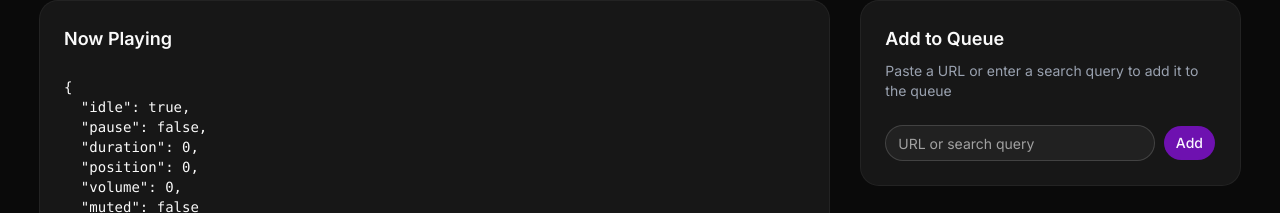
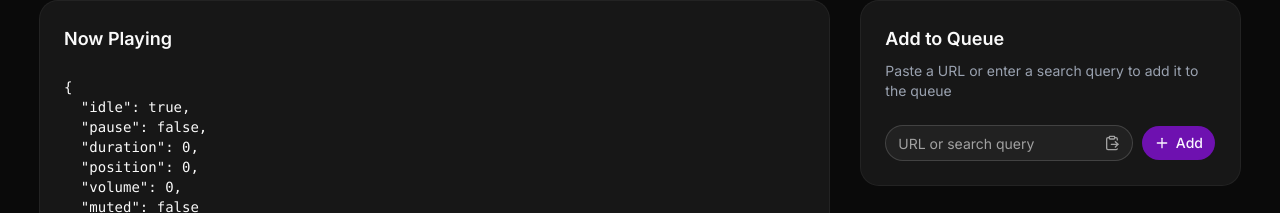
Before and after one commit to yvbbrjdr/ymq, a Next.js app in the folder apps/jukebox/: page / in a window 1280 px wide. Shown: the part 183-396 px from the top of the page. Built offline with nearby package versions, Linux system fonts and the light colour scheme; no server answers; sample sign-in values are in the browser's storage.

Commit message:
feat(jukebox): input group for add to queue

```diff
--- a/apps/jukebox/src/app/page.tsx
+++ b/apps/jukebox/src/app/page.tsx
@@ -2,8 +2,13 @@
 
 import { Button } from "@/components/ui/button";
 import { Card, CardContent, CardHeader } from "@/components/ui/card";
-import { Input } from "@/components/ui/input";
-import { LogOut, Radio, User } from "lucide-react";
+import {
+  InputGroup,
+  InputGroupAddon,
+  InputGroupButton,
+  InputGroupInput,
+} from "@/components/ui/input-group";
+import { ClipboardPaste, LogOut, Plus, Radio, User } from "lucide-react";
 import { useRouter } from "next/navigation";
 import { useEffect, useState } from "react";
 
@@ -50,6 +55,15 @@ export default function Home() {
     wsClient.start();
     return () => wsClient.destroy();
   }, [wsClient]);
+
+  const handleAddToQueue = () => {
+    const trimmedQuery = query.trim();
+    if (trimmedQuery === "") {
+      return;
+    }
+    wsClient.enqueue(username, trimmedQuery);
+    setQuery("");
+  };
 
   return (
     <div className="container mx-auto px-10 my-10 flex flex-col gap-8">
@@ -103,17 +117,33 @@ export default function Home() {
             </CardHeader>
             <CardContent>
               <div className="flex gap-2">
-                <Input
+                <InputGroup>
+                  <InputGroupInput
                     type="text"
                     placeholder="URL or search query"
                     value={query}
                     onChange={(e) => setQuery(e.target.value)}
+                    onKeyDown={(e) => {
+                      if (e.key === "Enter") {
+                        handleAddToQueue();
+                      }
+                    }}
                   />
-                <Button
+                  <InputGroupAddon align="inline-end">
+                    <InputGroupButton
+                      size="icon-xs"
                       onClick={() => {
-                    wsClient.enqueue(username, query);
+                        navigator.clipboard.readText().then((text) => {
+                          setQuery(text);
+                        });
                       }}
                     >
+                      <ClipboardPaste />
+                    </InputGroupButton>
+                  </InputGroupAddon>
+                </InputGroup>
+                <Button onClick={handleAddToQueue}>
+                  <Plus />
                   Add
                 </Button>
               </div>
--- /dev/null
+++ b/apps/jukebox/src/components/ui/input-group.tsx
@@ -0,0 +1,154 @@
+"use client";
+
+import { Button } from "@/components/ui/button";
+import { Input } from "@/components/ui/input";
+import { Textarea } from "@/components/ui/textarea";
+import { cn } from "@/lib/utils";
+import { type VariantProps, cva } from "class-variance-authority";
+import * as React from "react";
+
+function InputGroup({ className, ...props }: React.ComponentProps<"div">) {
+  return (
+    <div
+      data-slot="input-group"
+      role="group"
+      className={cn(
+        "group/input-group relative flex h-9 w-full min-w-0 items-center rounded-4xl border border-input bg-input/30 transition-colors outline-none in-data-[slot=combobox-content]:focus-within:border-inherit in-data-[slot=combobox-content]:focus-within:ring-0 has-data-[align=block-end]:rounded-2xl has-data-[align=block-start]:rounded-2xl has-[[data-slot=input-group-control]:focus-visible]:border-ring has-[[data-slot=input-group-control]:focus-visible]:ring-[3px] has-[[data-slot=input-group-control]:focus-visible]:ring-ring/50 has-[[data-slot][aria-invalid=true]]:border-destructive has-[[data-slot][aria-invalid=true]]:ring-[3px] has-[[data-slot][aria-invalid=true]]:ring-destructive/20 has-[textarea]:rounded-xl has-[>[data-align=block-end]]:h-auto has-[>[data-align=block-end]]:flex-col has-[>[data-align=block-start]]:h-auto has-[>[data-align=block-start]]:flex-col has-[>textarea]:h-auto dark:has-[[data-slot][aria-invalid=true]]:ring-destructive/40 has-[>[data-align=block-end]]:[&>input]:pt-3 has-[>[data-align=block-start]]:[&>input]:pb-3 has-[>[data-align=inline-end]]:[&>input]:pr-1.5 has-[>[data-align=inline-start]]:[&>input]:pl-1.5",
+        className,
+      )}
+      {...props}
+    />
+  );
+}
+
+const inputGroupAddonVariants = cva(
+  "flex h-auto cursor-text items-center justify-center gap-2 py-2 text-sm font-medium text-muted-foreground select-none group-data-[disabled=true]/input-group:opacity-50 **:data-[slot=kbd]:rounded-4xl **:data-[slot=kbd]:bg-muted-foreground/10 **:data-[slot=kbd]:px-1.5 [&>svg:not([class*='size-'])]:size-4",
+  {
+    variants: {
+      align: {
+        "inline-start":
+          "order-first pl-3 has-[>button]:-ml-1 has-[>kbd]:ml-[-0.15rem]",
+        "inline-end":
+          "order-last pr-3 has-[>button]:-mr-1 has-[>kbd]:mr-[-0.15rem]",
+        "block-start":
+          "order-first w-full justify-start px-3 pt-3 group-has-[>input]/input-group:pt-3 [.border-b]:pb-3",
+        "block-end":
+          "order-last w-full justify-start px-3 pb-3 group-has-[>input]/input-group:pb-3 [.border-t]:pt-3",
+      },
+    },
+    defaultVariants: {
+      align: "inline-start",
+    },
+  },
+);
+
+function InputGroupAddon({
+  className,
+  align = "inline-start",
+  ...props
+}: React.ComponentProps<"div"> & VariantProps<typeof inputGroupAddonVariants>) {
+  return (
+    <div
+      role="group"
+      data-slot="input-group-addon"
+      data-align={align}
+      className={cn(inputGroupAddonVariants({ align }), className)}
+      onClick={(e) => {
+        if ((e.target as HTMLElement).closest("button")) {
+          return;
+        }
+        e.currentTarget.parentElement?.querySelector("input")?.focus();
+      }}
+      {...props}
+    />
+  );
+}
+
+const inputGroupButtonVariants = cva(
+  "flex items-center gap-2 rounded-4xl text-sm shadow-none",
+  {
+    variants: {
+      size: {
+        xs: "h-6 gap-1 px-1.5 [&>svg:not([class*='size-'])]:size-3.5",
+        sm: "",
+        "icon-xs": "size-6 p-0 has-[>svg]:p-0",
+        "icon-sm": "size-8 p-0 has-[>svg]:p-0",
+      },
+    },
+    defaultVariants: {
+      size: "xs",
+    },
+  },
+);
+
+function InputGroupButton({
+  className,
+  type = "button",
+  variant = "ghost",
+  size = "xs",
+  ...props
+}: Omit<React.ComponentProps<typeof Button>, "size"> &
+  VariantProps<typeof inputGroupButtonVariants>) {
+  return (
+    <Button
+      type={type}
+      data-size={size}
+      variant={variant}
+      className={cn(inputGroupButtonVariants({ size }), className)}
+      {...props}
+    />
+  );
+}
+
+function InputGroupText({ className, ...props }: React.ComponentProps<"span">) {
+  return (
+    <span
+      className={cn(
+        "flex items-center gap-2 text-sm text-muted-foreground [&_svg]:pointer-events-none [&_svg:not([class*='size-'])]:size-4",
+        className,
+      )}
+      {...props}
+    />
+  );
+}
+
+function InputGroupInput({
+  className,
+  ...props
+}: React.ComponentProps<"input">) {
+  return (
+    <Input
+      data-slot="input-group-control"
+      className={cn(
+        "flex-1 rounded-none border-0 bg-transparent shadow-none ring-0 focus-visible:ring-0 aria-invalid:ring-0 dark:bg-transparent",
+        className,
+      )}
+      {...props}
+    />
+  );
+}
+
+function InputGroupTextarea({
+  className,
+  ...props
+}: React.ComponentProps<"textarea">) {
+  return (
+    <Textarea
+      data-slot="input-group-control"
+      className={cn(
+        "flex-1 resize-none rounded-none border-0 bg-transparent py-2 shadow-none ring-0 focus-visible:ring-0 aria-invalid:ring-0 dark:bg-transparent",
+        className,
+      )}
+      {...props}
+    />
+  );
+}
+
+export {
+  InputGroup,
+  InputGroupAddon,
+  InputGroupButton,
+  InputGroupText,
+  InputGroupInput,
+  InputGroupTextarea,
+};
--- /dev/null
+++ b/apps/jukebox/src/components/ui/textarea.tsx
@@ -0,0 +1,17 @@
+import { cn } from "@/lib/utils";
+import * as React from "react";
+
+function Textarea({ className, ...props }: React.ComponentProps<"textarea">) {
+  return (
+    <textarea
+      data-slot="textarea"
+      className={cn(
+        "flex field-sizing-content min-h-16 w-full resize-none rounded-xl border border-input bg-input/30 px-3 py-3 text-base transition-colors outline-none placeholder:text-muted-foreground focus-visible:border-ring focus-visible:ring-[3px] focus-visible:ring-ring/50 disabled:cursor-not-allowed disabled:opacity-50 aria-invalid:border-destructive aria-invalid:ring-[3px] aria-invalid:ring-destructive/20 md:text-sm dark:aria-invalid:border-destructive/50 dark:aria-invalid:ring-destructive/40",
+        className,
+      )}
+      {...props}
+    />
+  );
+}
+
+export { Textarea };
```
Lines whose indentation alone changed are shown as unchanged.
